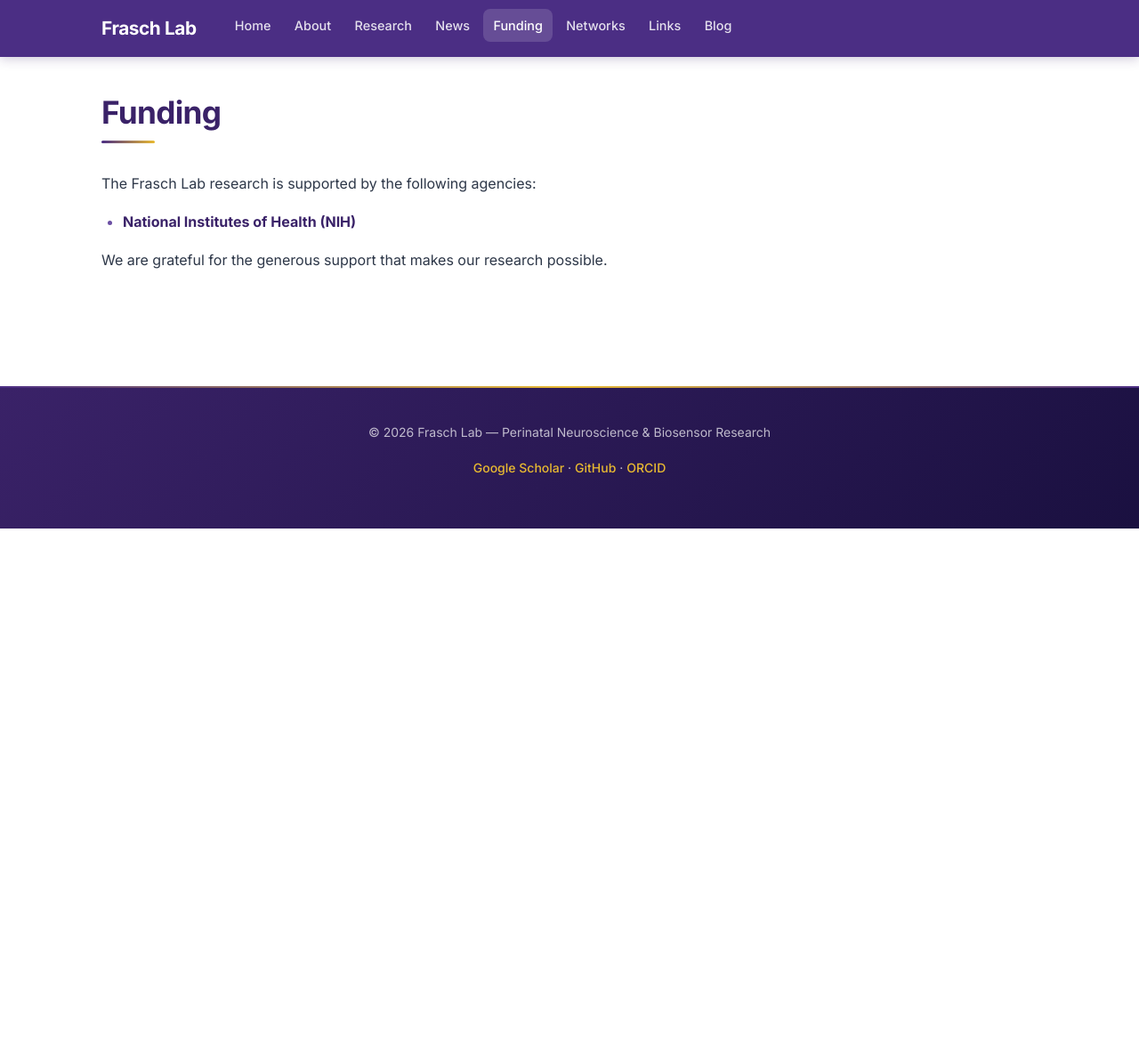
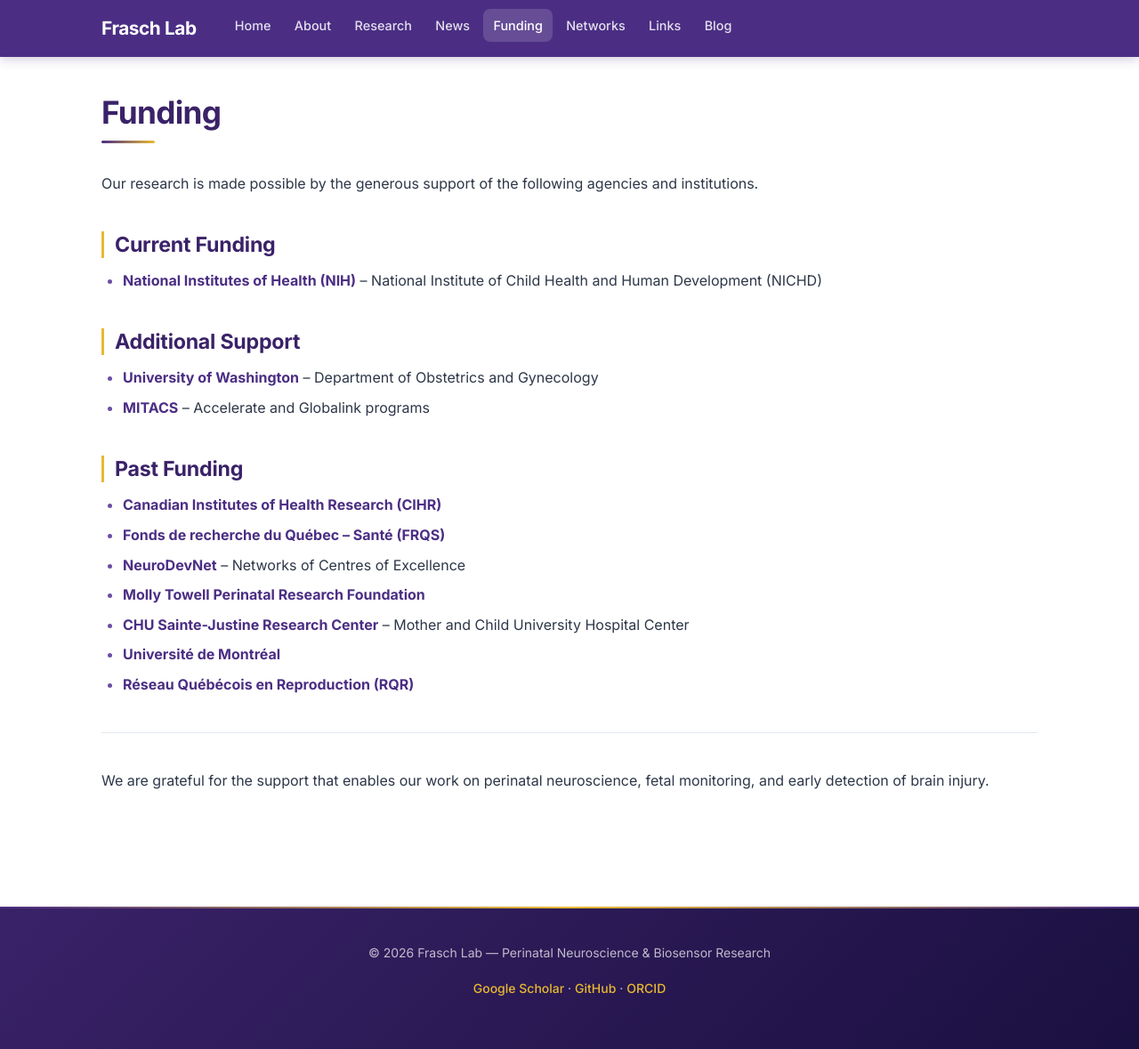
Before and after one commit to fraschlab/fraschlab.github.io, a Jekyll site: the page built from funding.md, in a window 1280 px wide and 1179 px high. Shown: the whole window at 89% size. Built offline with Jekyll 4.4.1, drawn with Linux system fonts in a browser that asks for light colours.

Commit message:
Update funding page with all funders from Google Sites
Add complete list of current, additional, and past funding sources
including NIH, CIHR, FRQS, NeuroDevNet, Molly Towell Foundation,
CHU Sainte-Justine, UdeM, MITACS, UW, and RQR.

Co-Authored-By: Claude Opus 4.6 <noreply@anthropic.com>

```diff
--- a/funding.md
+++ b/funding.md
@@ -3,8 +3,27 @@ layout: default
 title: "Funding"
 ---
 
-The Frasch Lab research is supported by the following agencies:
+Our research is made possible by the generous support of the following agencies and institutions.
 
-- **National Institutes of Health (NIH)**
+## Current Funding
 
-We are grateful for the generous support that makes our research possible.
+- **[National Institutes of Health (NIH)](https://www.nih.gov/)** -- National Institute of Child Health and Human Development (NICHD)
+
+## Additional Support
+
+- **[University of Washington](https://www.washington.edu/)** -- Department of Obstetrics and Gynecology
+- **[MITACS](https://www.mitacs.ca/)** -- Accelerate and Globalink programs
+
+## Past Funding
+
+- **[Canadian Institutes of Health Research (CIHR)](https://cihr-irsc.gc.ca/)**
+- **[Fonds de recherche du Qu&eacute;bec -- Sant&eacute; (FRQS)](https://frq.gouv.qc.ca/en/health/)**
+- **[NeuroDevNet](https://www.neurodevnet.ca/)** -- Networks of Centres of Excellence
+- **[Molly Towell Perinatal Research Foundation](https://www.mollytowellfoundation.org/)**
+- **[CHU Sainte-Justine Research Center](https://research.chusj.org/)** -- Mother and Child University Hospital Center
+- **[Universit&eacute; de Montr&eacute;al](https://www.umontreal.ca/)**
+- **[R&eacute;seau Qu&eacute;b&eacute;cois en Reproduction (RQR)](https://www.rqr.ulaval.ca/)**
+
+---
+
+We are grateful for the support that enables our work on perinatal neuroscience, fetal monitoring, and early detection of brain injury.
```
